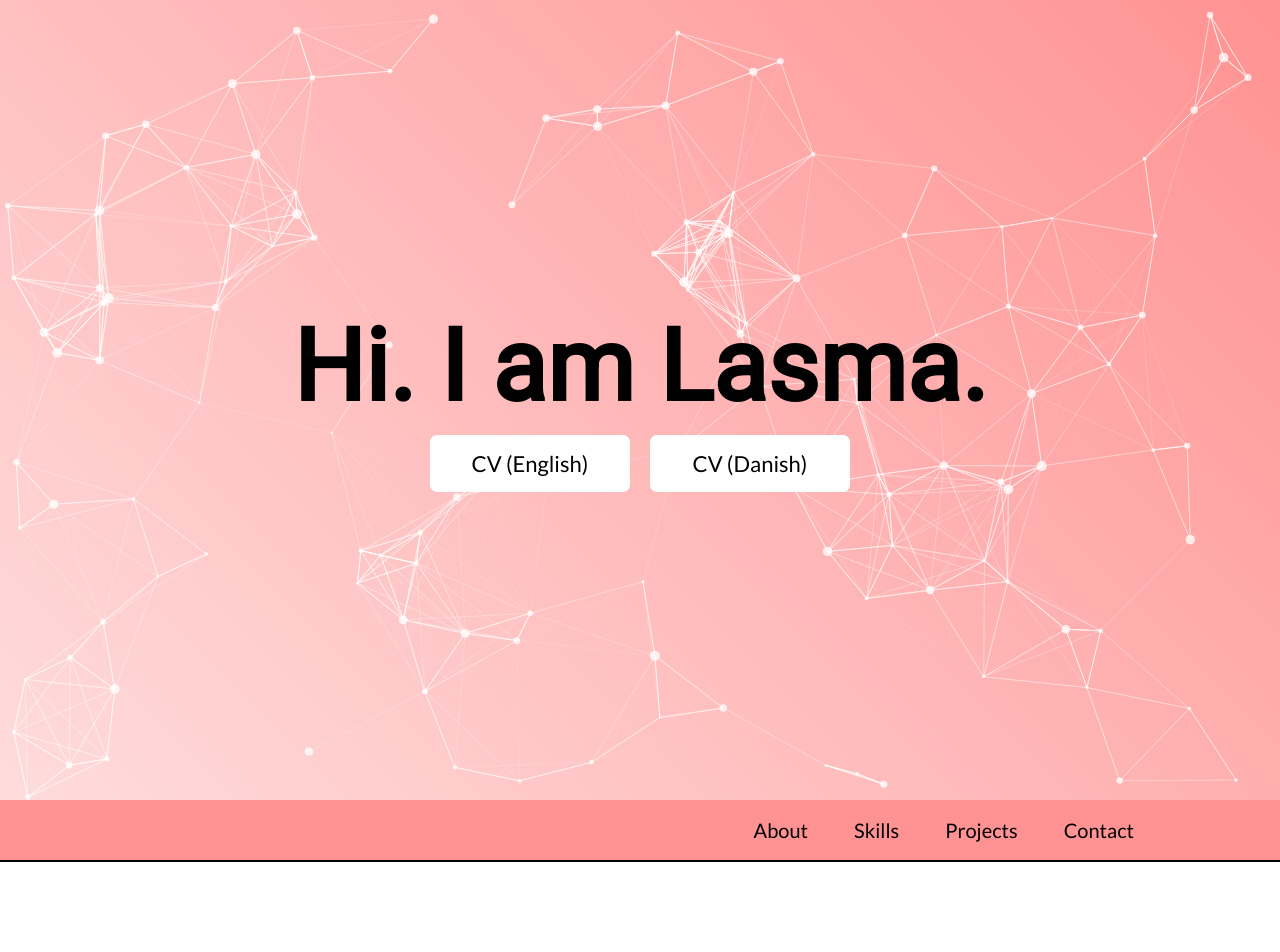
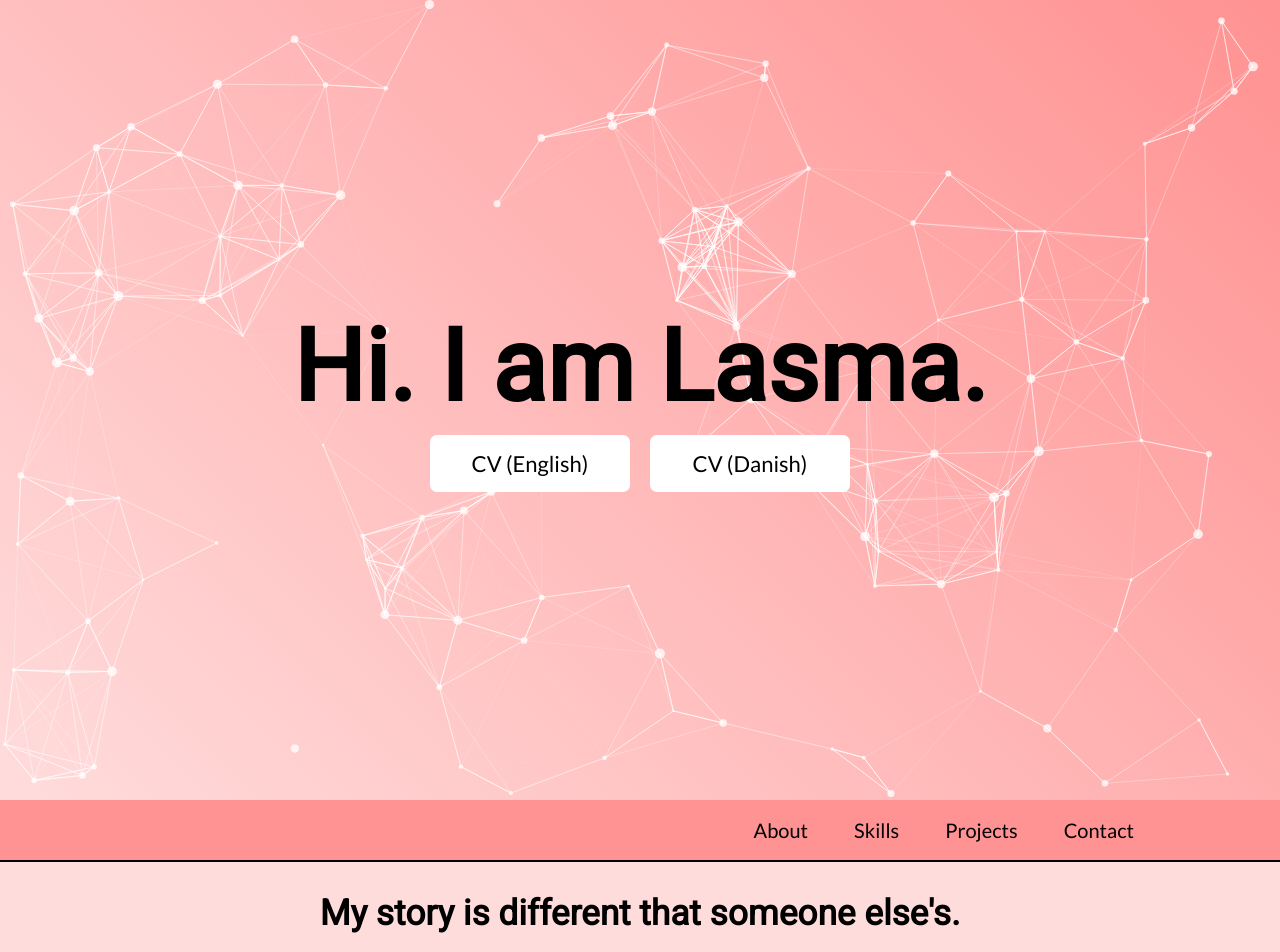
Before and after one commit to laasma-p/portfolio-website, a React (Create React App) app: page / in a window 1280 px wide. Shown: the top 952 px of the page. Before the commit the page ends 862 px from the top, so only its background shows below. Built offline with nearby package versions, Linux system fonts and the light colour scheme.

Commit message:
add About to App component

```diff
--- a/src/App.js
+++ b/src/App.js
@@ -2,6 +2,7 @@
 import Particles from "react-tsparticles";
 import Hero from "./containers/Hero/Hero";
 import Navigation from "./components/Navigation/Navigation";
+import About from "./components/About/About";
 
 const particlesOptions = {
   fpsLimit: 60,
@@ -86,6 +87,7 @@
       />
       <Hero />
       <Navigation />
+      <About />
     </div>
   );
 };
```
